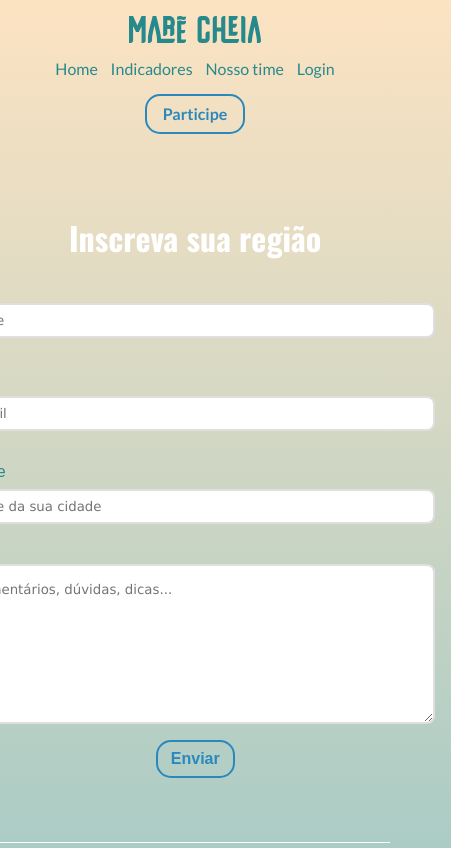
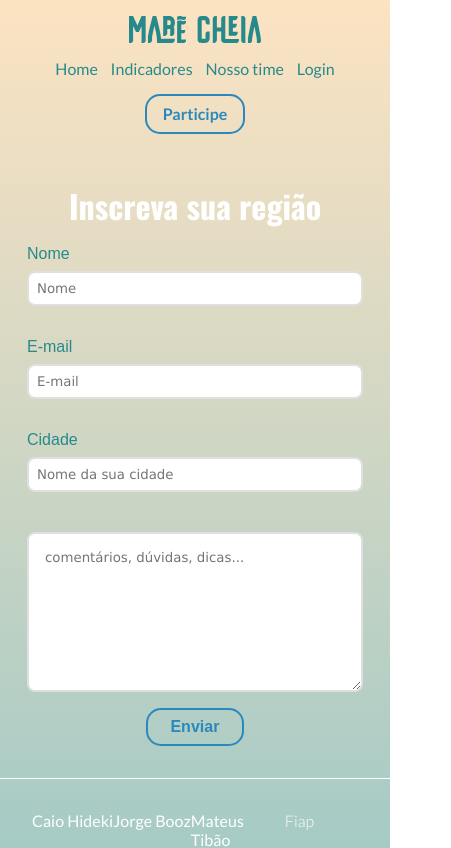
Before and after one commit to jorgebooz/MareCheia, a React (Vite) app: page /participe in a window 390 px wide. Shown: the top 848 px of the page, 451 px wide, since content can reach past the window. Built offline with nearby package versions, Linux system fonts and the light colour scheme.

Commit message:
fix: responsive forms

```diff
--- a/src/css/Partipe.module.css
+++ b/src/css/Partipe.module.css
@@ -1,3 +1,54 @@
+
+@media screen and (max-width: 999px) {
+    .form{
+        display: flex;
+        flex-direction: column;
+        align-items: center;
+        margin: 2rem;
+    }
+    .label_title{
+        font-family: "Bahnschrift", Arial, Helvetica, sans-serif;
+    }
+    .form_content{
+        padding: 1rem;
+        align-items: start;
+        display: flex;
+        flex-direction: column;
+        gap: .5rem
+    }
+    .form_content input{
+        width: 21rem;
+        border-radius: .5rem;
+        padding: .5rem;
+        border: 2px solid #dfdfdf;
+        font-family: "Nuinito", Verdana, Geneva, Tahoma, sans-serif;
+    }
+    textarea{
+        width: 21rem;
+        height: 10rem;
+        padding: 1rem;
+        border-radius: .5rem;
+        border: 2px solid #dfdfdf;
+        font-family: "Nuinito", Verdana, Geneva, Tahoma, sans-serif;
+    }
+    .form_content a{
+        font-family: "Nunito", Verdana, Geneva, Tahoma, sans-serif;
+        font-weight: 200;
+        display: none;
+    }
+    button{
+        color:#fff;
+        width: 30%;
+        border-radius: 1rem;
+        padding: .8rem;
+        border:0;
+        font-size: 16px;
+        cursor: pointer;
+        margin-top: 14px;
+        transition: .3s;
+    }
+}
+@media screen and (min-width: 1000px) {
     .form{
         display: flex;
         flex-direction: column;
@@ -45,3 +96,4 @@ button{
         margin-top: 14px;
         transition: .3s;
     }
+}
```
Lines whose indentation alone changed are shown as unchanged.
